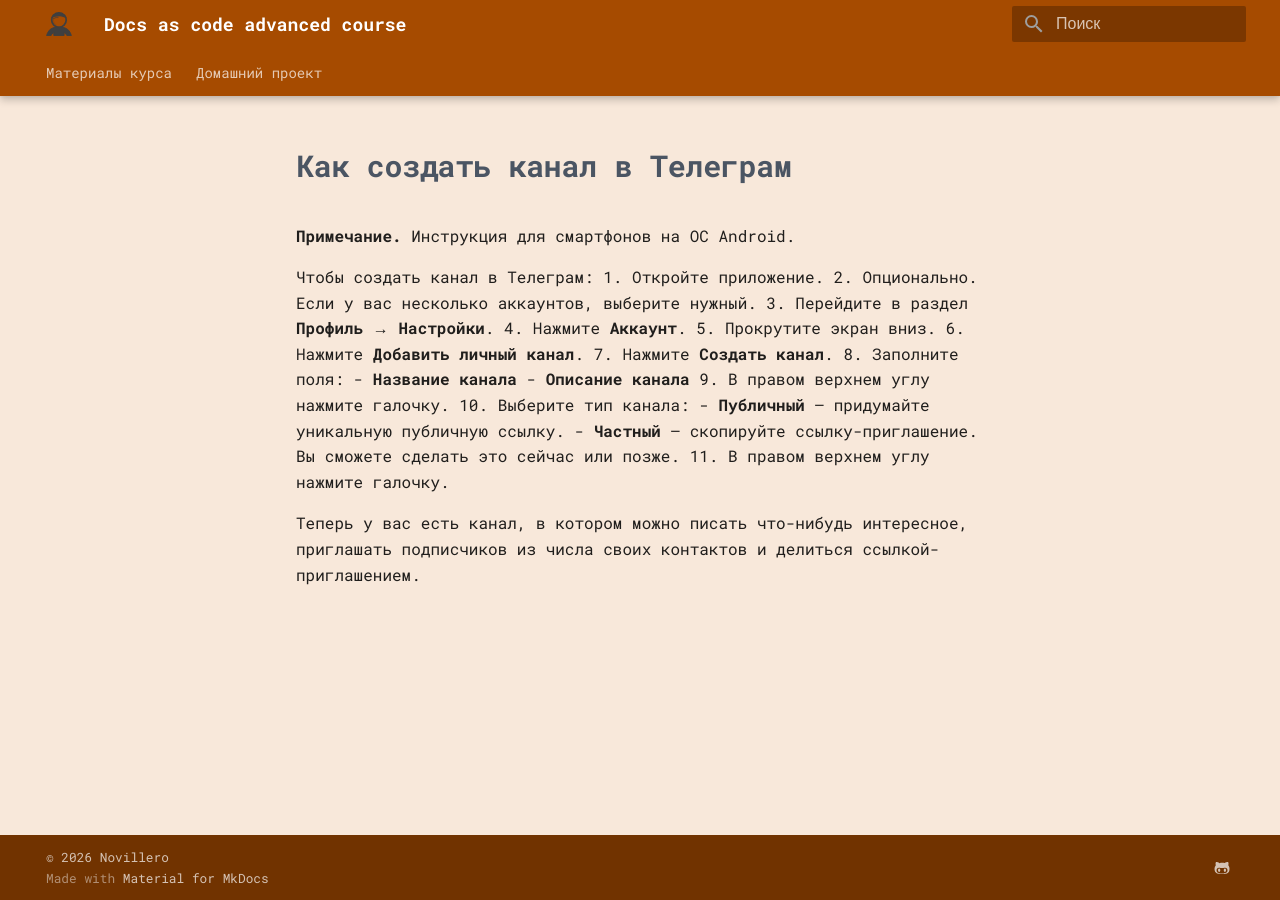
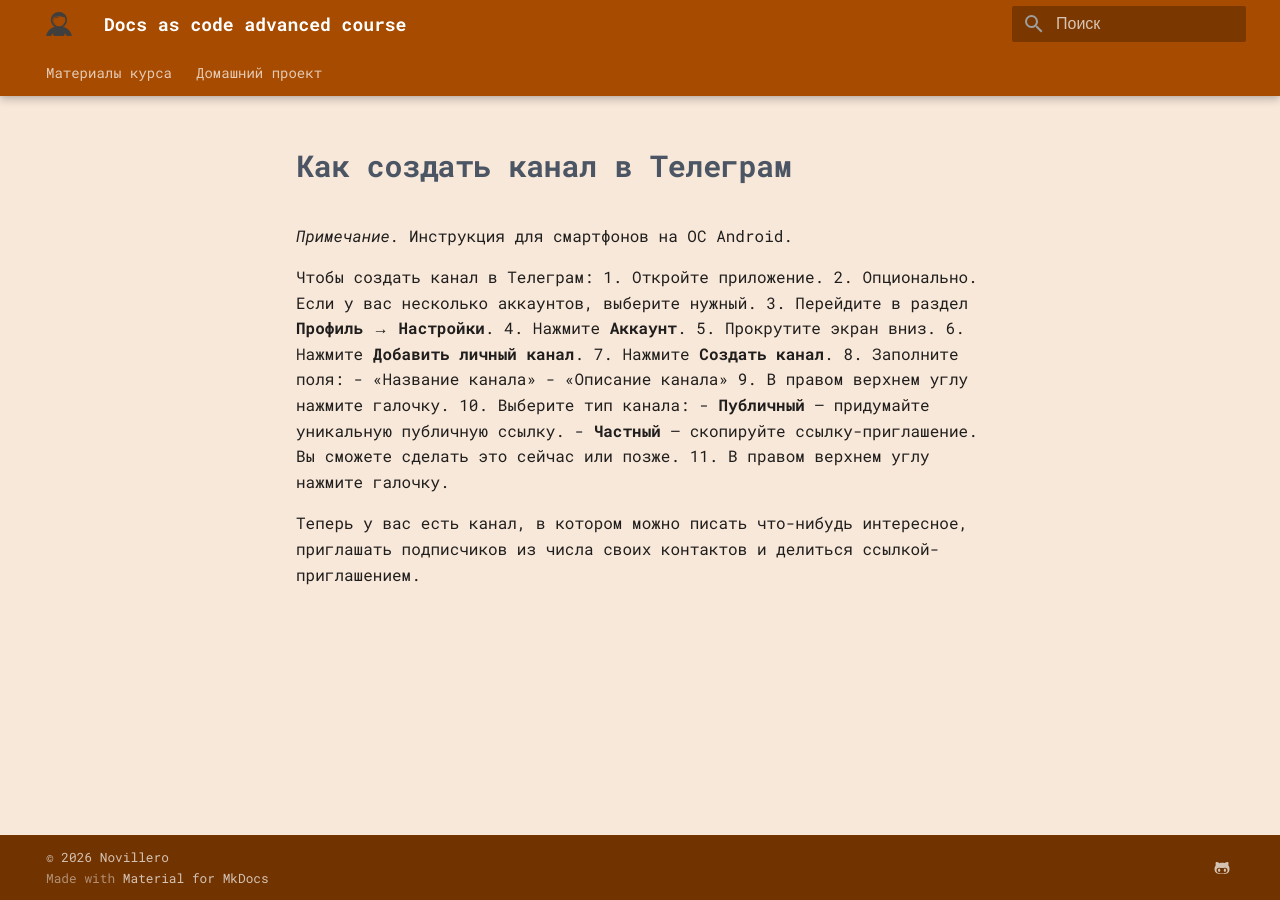
Before and after one commit to novillero/dac-adv-2, an MkDocs documentation site: the page built from docs/instructions/shan-tee-instruction.md, in a window 1280 px wide. Built offline with MkDocs 1.6.1 and Material for MkDocs 9.7.7, drawn with Linux system fonts in a browser that asks for light colours; some web fonts are replaced.

```diff
--- a/docs/instructions/shan-tee-instruction.md
+++ b/docs/instructions/shan-tee-instruction.md
@@ -1,6 +1,6 @@
 # Как создать канал в Телеграм
 
-**Примечание.** Инструкция для смартфонов на ОС Android.
+*Примечание.* Инструкция для смартфонов на ОС Android.
 
 Чтобы создать канал в Телеграм:
 1. Откройте приложение.
@@ -11,8 +11,8 @@
 6. Нажмите **Добавить личный канал**.
 7. Нажмите **Создать канал**.
 8. Заполните поля:
-   - **Название канала**
-   - **Описание канала**
+    - «Название канала»
+    - «Описание канала»
 9. В правом верхнем углу нажмите галочку.
 10. Выберите тип канала:
     - **Публичный** — придумайте уникальную публичную ссылку.
```
